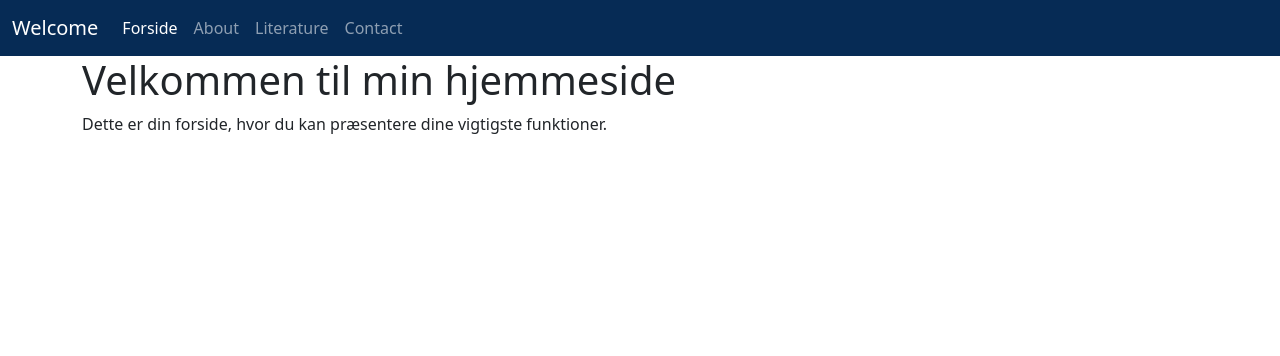
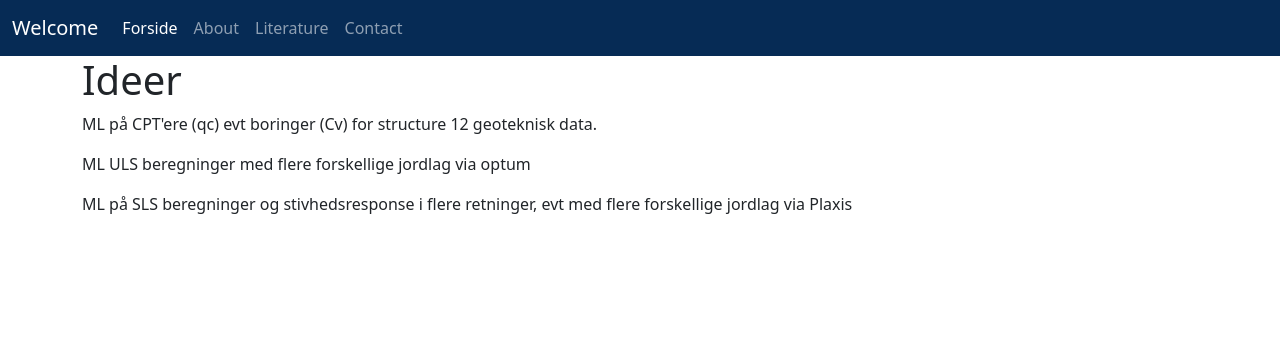
Before and after one commit to Krusovice/personalWebpage, a Django app: page / in a window 1280 px wide. Shown: the top 356 px of the page. Run offline with Django 4.2, Linux system fonts and the light colour scheme.

Commit message:
Added some ideas for first ML projects

```diff
--- a/frontpage/templates/frontpage/home.html
+++ b/frontpage/templates/frontpage/home.html
@@ -3,6 +3,8 @@
 {% block title %}Velkommen{% endblock %}
 
 {% block content %}
-<h1>Velkommen til min hjemmeside</h1>
-<p>Dette er din forside, hvor du kan præsentere dine vigtigste funktioner.</p>
+<h1>Ideer</h1>
+<p>ML på CPT'ere (qc) evt boringer (Cv) for structure 12 geoteknisk data. </p>
+<p>ML ULS beregninger med flere forskellige jordlag via optum</p>
+<p>ML på SLS beregninger og stivhedsresponse i flere retninger, evt med flere forskellige jordlag via Plaxis</p>
 {% endblock %}
```
